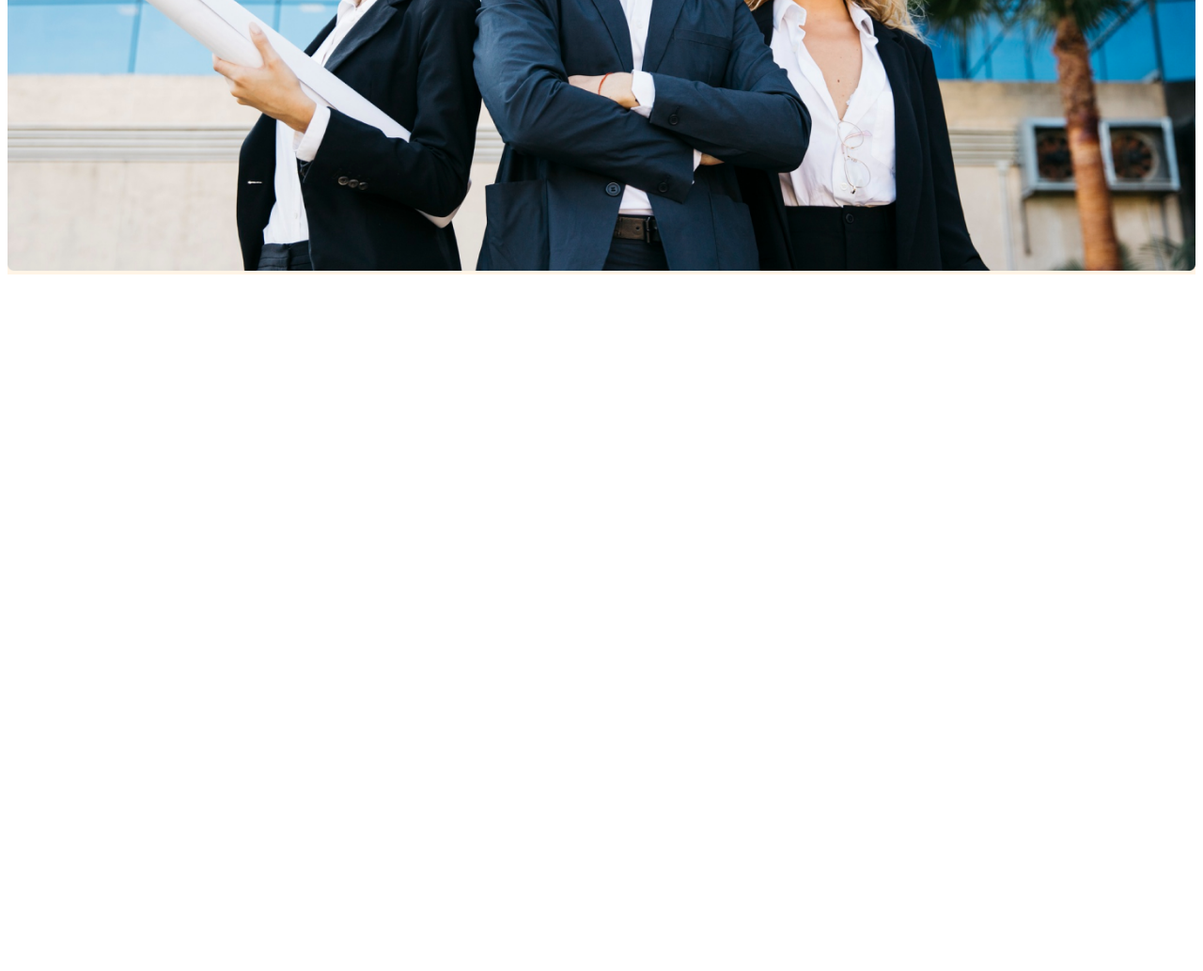
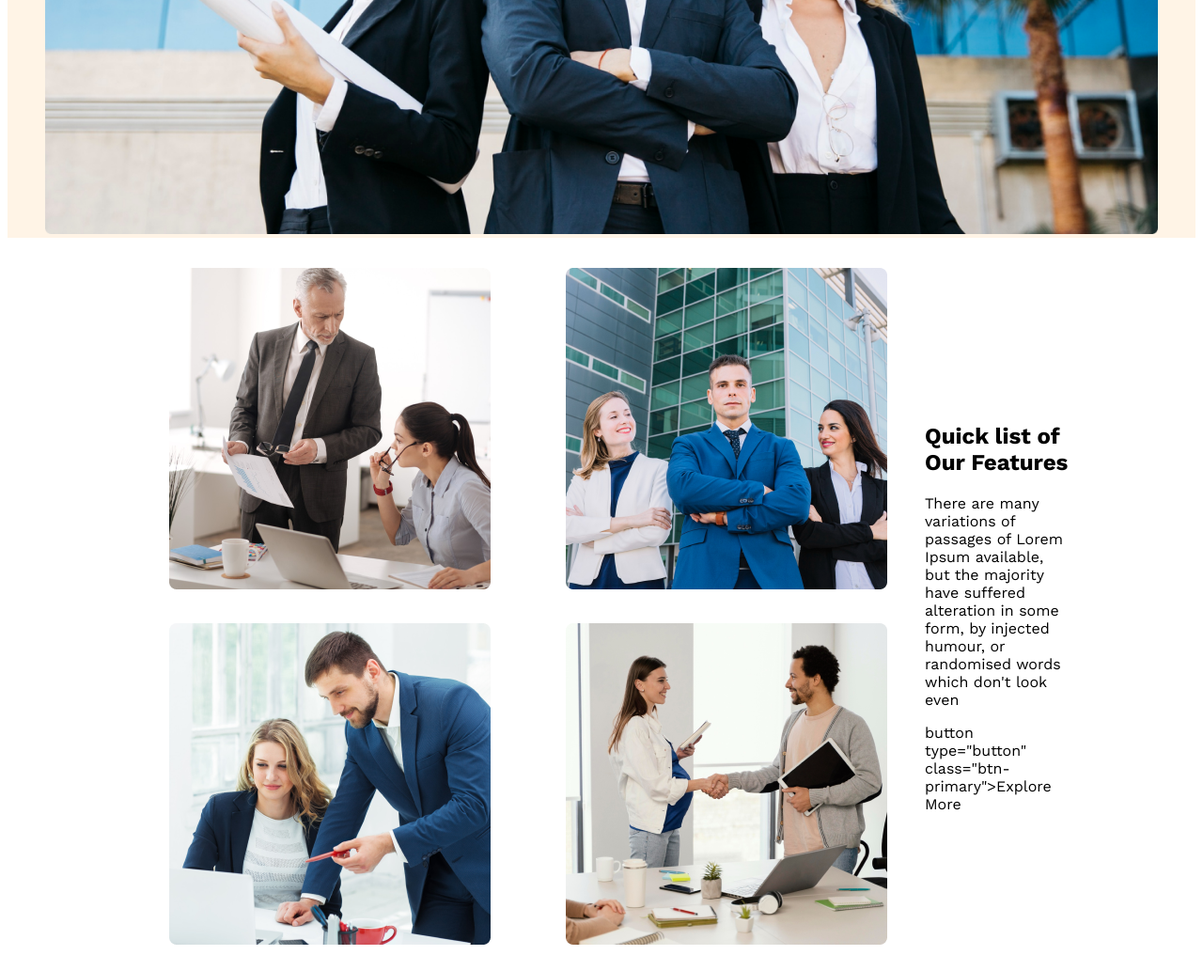
Before and after one commit to SHARIFULALAM2025/architect, a plain HTML site: page index.html in a window 1280 px wide. Shown: the part 874-1907 px from the top of the page at 94% size. Before the commit the page ends 1174 px from the top, so only its background shows below. Drawn offline with nearby package versions, Linux system fonts and the light colour scheme.

Commit message:
all code updet

```diff
--- a/index.html
+++ b/index.html
@@ -1,13 +1,11 @@
 <!DOCTYPE html>
 <html lang="en">
-
 <head>
      <meta charset="UTF-8">
      <meta name="viewport" content="width=device-width, initial-scale=1.0">
      <title>Architect</title>
      <link rel="stylesheet" href="style/index.css">
 </head>
-
 <body class="work-sans-work ">
      <header class="header-bg">
           <nav class="navbar display-flex">
@@ -28,11 +26,31 @@
                          by injected humour, or randomised words which don't look even</p>
                     <button type="button" class="btn-primary">Explore More</button>
                </div>
-               <img src="image/banner.png" alt="" class="banner-img">
+              <figure><img src="image/banner.png" alt="" class="banner-img"></figure>
           </div>
 
      </header>
-     <main></main>
+     <main>
+          <section class="feature-section ">
+              <div class="majority">
+                    <div class="feature-1 ">
+                         <figure><img src="image/team1.png" alt="" class=""></figure>
+                         <figure><img src="image/team2.png" alt="" class=""></figure>
+                         <figure><img src="image/team3.png" alt="" class=""></figure>
+                         <figure><img src="image/team4.png" alt="" class=""></figure>
+
+
+
+                    </div>
+                    <div class="">
+                         <h1 class="">Quick list of Our Features</h1>
+                         <p class="">There are many variations of passages of Lorem Ipsum available, but the majority have suffered alteration in some form,
+                         by injected humour, or randomised words which don't look even</p>
+                         button type="button" class="btn-primary">Explore More</button>
+                    </div>
+              </div>
+          </section>
+     </main>
      <footer></footer>
 
 </body>
--- a/style/index.css
+++ b/style/index.css
@@ -16,6 +16,9 @@
      color: #FFFFFF;
      border-radius: .5rem;
      border: none;
+}
+.common{
+     width: 50%;
 }
 .header-bg{
      background-color: rgba(255, 144, 14, 0.10);
@@ -93,3 +96,18 @@
           margin: 0.438rem;
      }
 }
+
+/* feature-section */
+.feature-section{
+     max-width: 1000px;
+     margin: 0 auto;
+}
+.feature-1{
+     display: grid;
+     grid-template-columns: repeat(2 ,1fr);
+}
+.majority{
+     display: grid;
+     grid-template-columns: repeat(2 ,1fr);
+     align-items: center;
+}
```
